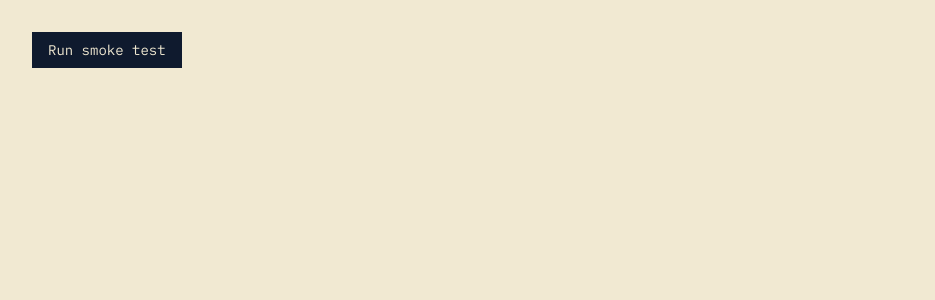
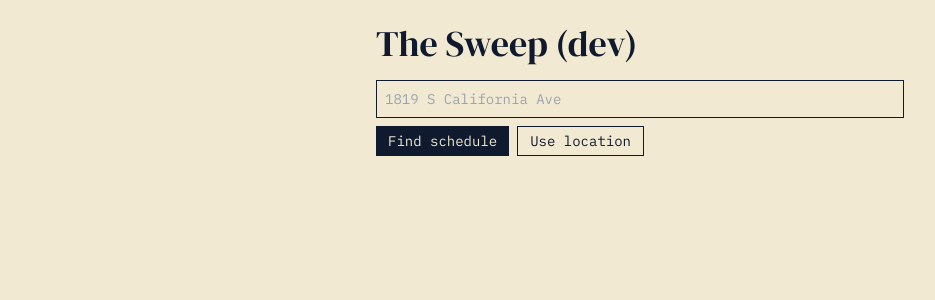
Before and after one commit to aabdur1/the-sweep, a React (Vite) app: page / in a window 1280 px wide. Shown: the top 300 px of the page, without its empty margins (0-935 px from the left). Built offline with nearby package versions, Linux system fonts and the light colour scheme.

Commit message:
feat: minimal functional App with useLookup wiring

```diff
--- a/src/App.tsx
+++ b/src/App.tsx
@@ -1,39 +1,47 @@
 import { useState } from 'react';
-import { geocode } from './lib/geocode';
-import { lookupZone } from './lib/zones';
-import { fetchSchedule } from './lib/schedule';
+import { useLookup } from './hooks/useLookup';
 import './index.css';
 
 export default function App() {
-  const [out, setOut] = useState<string>('');
+  const [address, setAddress] = useState('');
+  const { result, error, isLoading, isLocating, lookup, lookupByCoords, startLocating } = useLookup();
 
-  const run = async () => {
-    setOut('Running…');
-    try {
-      const g = await geocode('1819 S California Ave');
-      const z = await lookupZone(g.lat, g.lon);
-      const s = await fetchSchedule(z.ward, z.section);
-      setOut(
-        JSON.stringify(
-          { geocode: g, zone: z, scheduleCount: s.length, first: s[0], last: s[s.length - 1] },
-          null,
-          2
-        )
-      );
-    } catch (e) {
-      setOut(`ERROR: ${(e as Error).message}`);
-    }
+  const handleLocation = () => {
+    if (!navigator.geolocation) return;
+    startLocating();
+    navigator.geolocation.getCurrentPosition(
+      (pos) => void lookupByCoords(pos.coords.latitude, pos.coords.longitude),
+      () => void 0,
+      { enableHighAccuracy: true, timeout: 10000 }
+    );
   };
 
   return (
-    <div className="min-h-screen bg-cream text-ink p-8 font-mono text-sm">
-      <button
-        className="bg-ink text-cream px-4 py-2 mb-4"
-        onClick={() => void run()}
-      >
-        Run smoke test
-      </button>
-      <pre className="whitespace-pre-wrap">{out}</pre>
+    <div className="min-h-screen bg-cream text-ink p-6 font-mono text-sm max-w-xl mx-auto">
+      <h1 className="font-serif text-4xl mb-4">The Sweep (dev)</h1>
+      <input
+        className="border border-ink p-2 w-full mb-2 bg-transparent"
+        value={address}
+        onChange={(e) => setAddress(e.target.value)}
+        placeholder="1819 S California Ave"
+      />
+      <div className="flex gap-2 mb-4">
+        <button className="bg-ink text-cream px-3 py-1" onClick={() => void lookup(address)} disabled={isLoading}>
+          {isLoading ? 'Searching…' : 'Find schedule'}
+        </button>
+        <button className="border border-ink px-3 py-1" onClick={handleLocation} disabled={isLocating}>
+          {isLocating ? 'Locating…' : 'Use location'}
+        </button>
+      </div>
+      {error && <pre className="text-chicago-red whitespace-pre-wrap">{error}</pre>}
+      {result && (
+        <pre className="whitespace-pre-wrap">
+          {`Ward ${result.ward} § ${result.section} — ${result.display}\n` +
+            result.dates
+              .map((d) => `${d.date.toDateString()} (Side ${d.sideLabel})`)
+              .join('\n')}
+        </pre>
+      )}
     </div>
   );
 }
```
